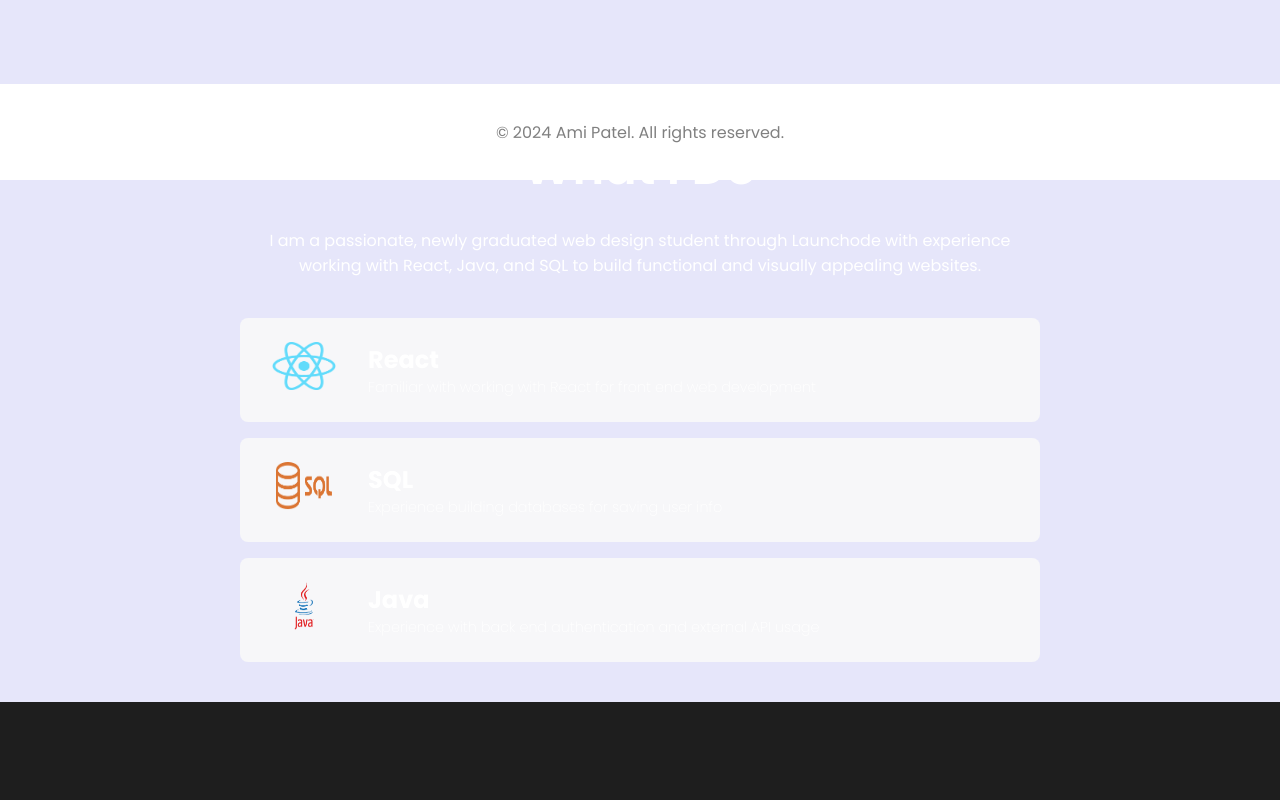
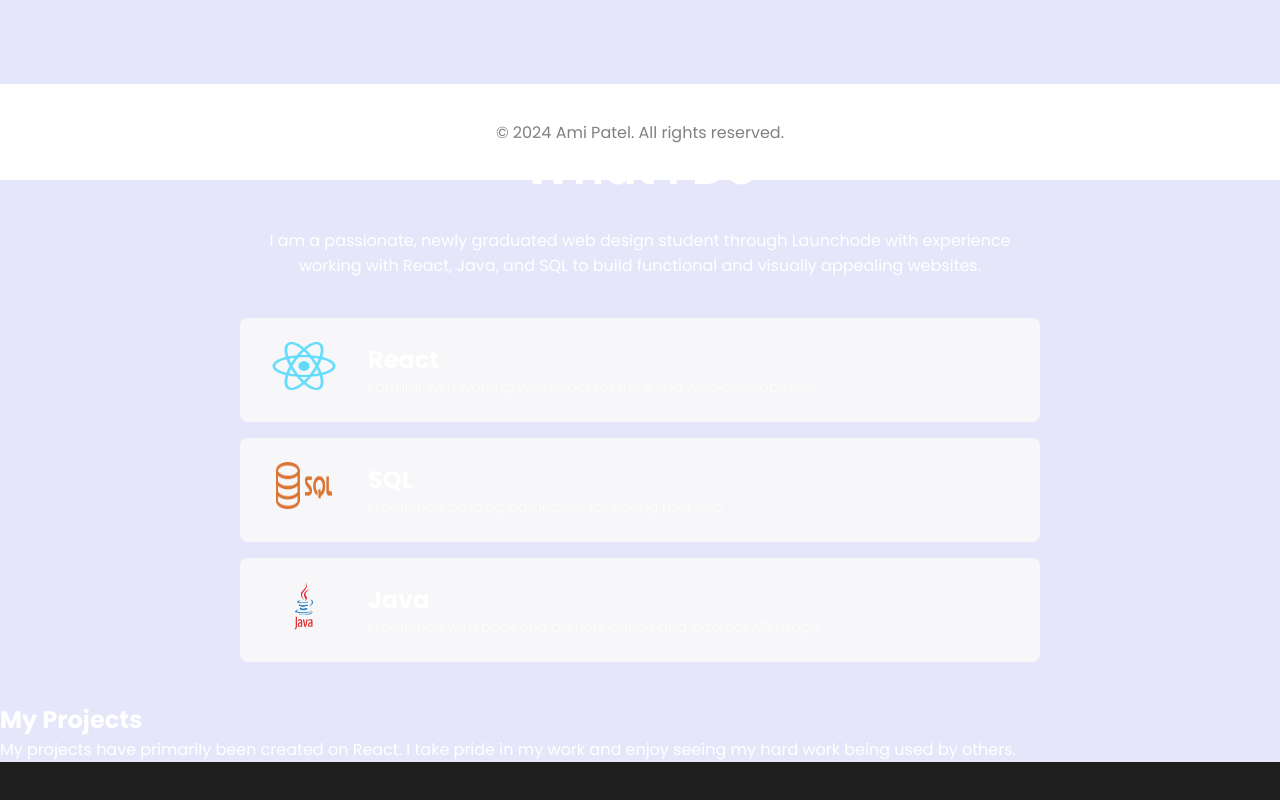
Before and after one commit to amesp73/portfolio, a React (Create React App) app: page / in a window 1280 px wide. Shown: the part 620-1420 px from the top of the page. Built offline with nearby package versions, Linux system fonts and the light colour scheme.

Commit message:
added header and small temp description for my projects section

```diff
--- a/src/App.js
+++ b/src/App.js
@@ -3,6 +3,7 @@ import Footer from './Components/Footer/Footer.js';
 import Navbar from './Components/Navbar/Navbar.js';
 import About from './Components/About/About.js';
 import Skills from './Components/Skills/Skills.js';
+import Projects from './Components/Projects/Projects.js';
 import { useEffect, useState } from 'react';
 
 
@@ -24,6 +25,7 @@ function App() {
       <Navbar theme={theme} setTheme={setTheme}/>
       <About />
       <Skills />
+      <Projects />
       <Footer />
     </div>
   );
--- a/src/Components/About/About.css
+++ b/src/Components/About/About.css
@@ -3,7 +3,7 @@
     width: 100vw;
     margin: 0 auto;
     overflow: hidden;
-    transition: 0.5s;
+    /* transition: 0.5s; */
 }
 
 .dark .about{
--- /dev/null
+++ b/src/Components/Projects/Projects.js
@@ -0,0 +1,15 @@
+import React from 'react';
+import './Projects.css';
+
+function Projects() {
+  return (
+    <section className='projects'>
+        <h2 className='projectsHeader'>My Projects</h2>
+        <span className='projectsDesc'>My projects have primarily been
+        created on React. I take pride in my work and enjoy seeing
+        my hard work being used by others.</span>
+    </section>
+  )
+}
+
+export default Projects
```
Also changed, not shown: src/Components/Projects/Projects.css (added).
